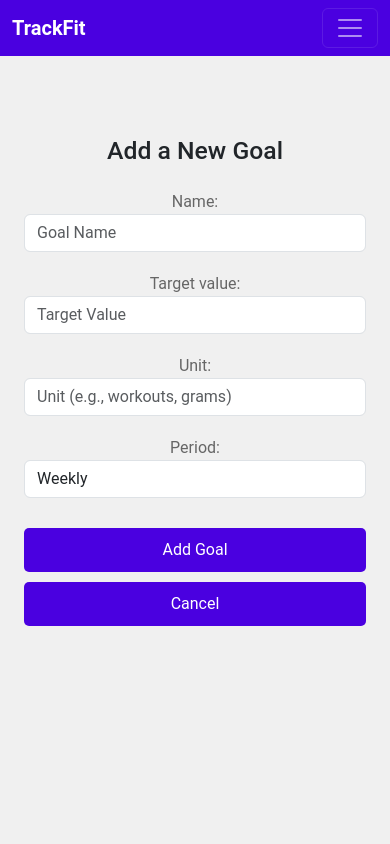
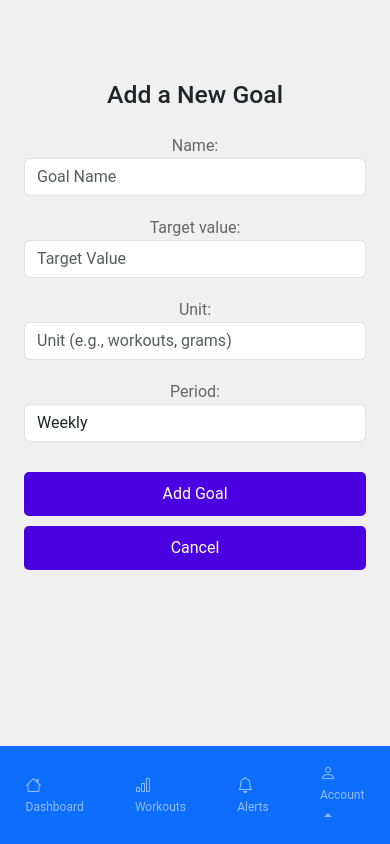
Before and after one commit to Jeoshyung/csci42-gym-app, a Django app: page /add-goal/ in a window 390 px wide. Run offline with Django 5.2, Linux system fonts and the light colour scheme; the visitor is signed in with stand-in values (Sample User, id 1); data that the repository does not hold is empty.

Commit message:
Move navbar to bottom in mobile view

```diff
--- a/core/templates/base.html
+++ b/core/templates/base.html
@@ -9,10 +9,24 @@
     <link rel="stylesheet" href="https://cdn.jsdelivr.net/npm/bootstrap-icons@1.11.1/font/bootstrap-icons.css">
     <link rel="stylesheet" href="/core/static/css/style.css">
     <link rel="manifest" href="/core/templates/manifest.json">
+    <style>
+        /* Hide top navbar on mobile, show on md+ */
+        @media (max-width: 991.98px) {
+            .navbar-top { display: none !important; }
+            .navbar-bottom { display: flex !important; }
+        }
+        @media (min-width: 992px) {
+            .navbar-bottom { display: none !important; }
+        }
+        .navbar-bottom .nav-link.active, .navbar-bottom .nav-link.fw-bold {
+            font-weight: bold !important;
+        }
+    </style>
     {% block extra_css %}{% endblock %}
 </head>
 <body>
-    <nav class="navbar navbar-expand-lg navbar-dark" style="background-color: #4a00e0;">
+    <!-- Top Navbar (desktop/tablet) -->
+    <nav class="navbar navbar-expand-lg navbar-dark navbar-top" style="background-color: #4a00e0;">
         <div class="container">
             <a class="navbar-brand fw-bold" href="{% url 'index' %}">TrackFit</a>
             <button class="navbar-toggler" type="button" data-bs-toggle="collapse" data-bs-target="#navbarNav">
@@ -67,6 +81,68 @@
         </div>
     </nav>
 
+    <!-- Bottom Navbar (mobile only) -->
+    <nav class="navbar navbar-dark bg-primary navbar-bottom fixed-bottom justify-content-around" style="display: none;">
+        <ul class="navbar-nav flex-row w-100 justify-content-around align-items-center">
+            {% if user.is_authenticated %}
+                <li class="nav-item">
+                    <a class="nav-link px-2 {% if request.path == '/' %}fw-bold active{% endif %}" href="{% url 'index' %}">
+                        <i class="bi bi-house"></i>
+                        <div style="font-size: 0.75rem;">Dashboard</div>
+                    </a>
+                </li>
+                <li class="nav-item">
+                    <a class="nav-link px-2 {% if request.path == '/workouts/' %}fw-bold active{% endif %}" href="{% url 'workouts' %}">
+                        <i class="bi bi-bar-chart"></i>
+                        <div style="font-size: 0.75rem;">Workouts</div>
+                    </a>
+                </li>
+                <li class="nav-item">
+                    <a class="nav-link px-2 position-relative" href="{% url 'notifications' %}">
+                        <i class="bi bi-bell"></i>
+                        {% if unread_notification_count > 0 %}
+                            <span class="position-absolute top-0 start-100 translate-middle badge rounded-pill bg-danger">
+                                {{ unread_notification_count }}
+                            </span>
+                        {% endif %}
+                        <div style="font-size: 0.75rem;">Alerts</div>
+                    </a>
+                </li>
+                <li class="nav-item dropdown dropup">
+                    <a class="nav-link px-2 dropdown-toggle {% if request.path == '/profile/' or request.path == '/settings/' %}fw-bold active{% endif %}"
+                       href="#" role="button" data-bs-toggle="dropdown">
+                        <i class="bi bi-person"></i>
+                        <div style="font-size: 0.75rem;">Account</div>
+                    </a>
+                    <ul class="dropdown-menu dropdown-menu-end">
+                        <li><a class="dropdown-item {% if request.path == '/profile/' %}fw-bold{% endif %}" href="{% url 'profile' %}">Profile</a></li>
+                        <li><a class="dropdown-item {% if request.path == '/settings/' %}fw-bold{% endif %}" href="#">Settings</a></li>
+                        <li><hr class="dropdown-divider"></li>
+                        <li>
+                            <form method="post" action="{% url 'logout' %}">
+                                {% csrf_token %}
+                                <button type="submit" class="dropdown-item text-danger">Logout</button>
+                            </form>
+                        </li>
+                    </ul>
+                </li>
+            {% else %}
+                <li class="nav-item">
+                    <a class="nav-link px-2 {% if request.path == '/login/' %}fw-bold active{% endif %}" href="{% url 'login' %}">
+                        <i class="bi bi-box-arrow-in-right"></i>
+                        <div style="font-size: 0.75rem;">Login</div>
+                    </a>
+                </li>
+                <li class="nav-item">
+                    <a class="nav-link px-2 {% if request.path == '/register/' %}fw-bold active{% endif %}" href="{% url 'register' %}">
+                        <i class="bi bi-person-plus"></i>
+                        <div style="font-size: 0.75rem;">Register</div>
+                    </a>
+                </li>
+            {% endif %}
+        </ul>
+    </nav>
+
     <main class="container" style="padding-top: 2rem;">
         {% if messages %}
         <div class="position-fixed top-0 start-50 translate-middle-x p-3" style="z-index: 1050">
```
